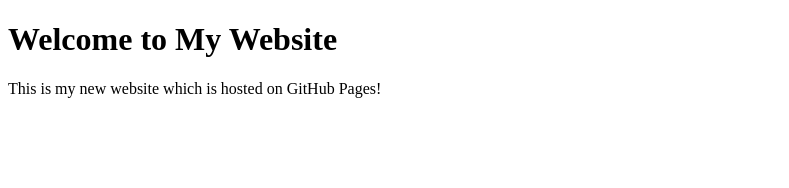
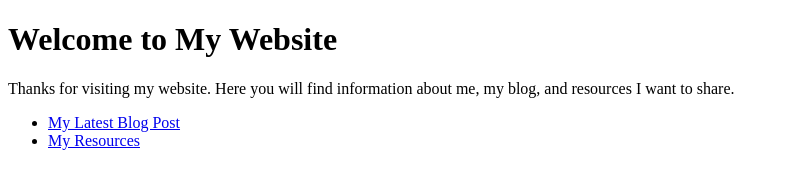
Before and after one commit to aholmes95/aholmes95.github.io, a plain HTML site: page index.html in a window 1280 px wide. Shown: the whole page, without its empty margins (0-789 px from the left). Drawn offline with Linux system fonts and the light colour scheme.

Commit message:
Add extra pages, and links between them.

```diff
--- a/index.html
+++ b/index.html
@@ -1,15 +1,15 @@
 <!DOCTYPE html>
-<html lang="en">
+<html>
   <head>
-    <meta charset="UTF-8">
-    <meta name="viewport" content="width=device-width, initial-scale=1.0">
-    <meta http-equiv="X-UA-Compatible" content="ie=edge">
+    <meta charset="utf-8">
     <title>My Website</title>
   </head>
   <body>
-    <main>
-        <h1>Welcome to My Website</h1>
-        <p>This is my new website which is hosted on GitHub Pages!</p>
-    </main>
+    <h1>Welcome to My Website</h1>
+    <p>Thanks for visiting my website. Here you will find information about me, my blog, and resources I want to share.</p>
+    <ul>
+      <li><a href="blogpost.html">My Latest Blog Post</a></li>
+      <li><a href="resources.html">My Resources</a></li>
+    </ul>
   </body>
 </html>
```
Also changed, not shown: resources.html (added).
